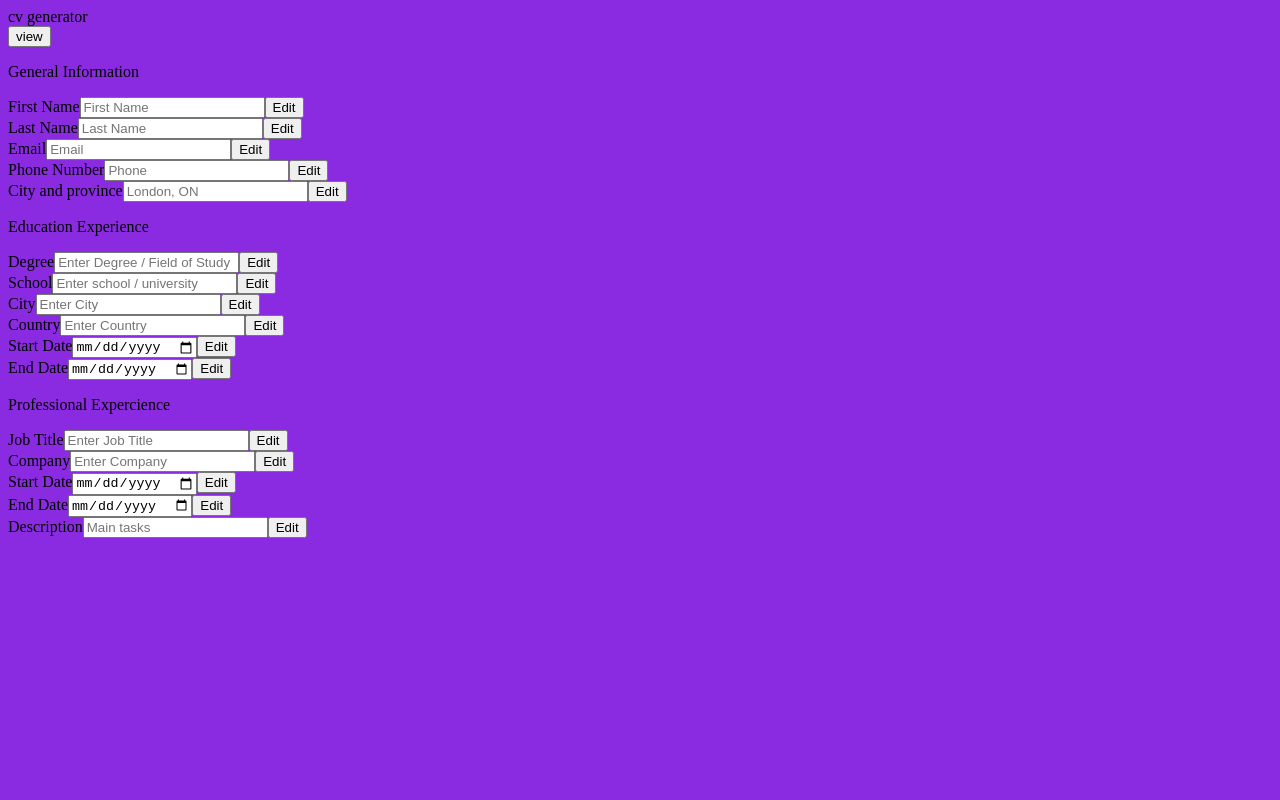
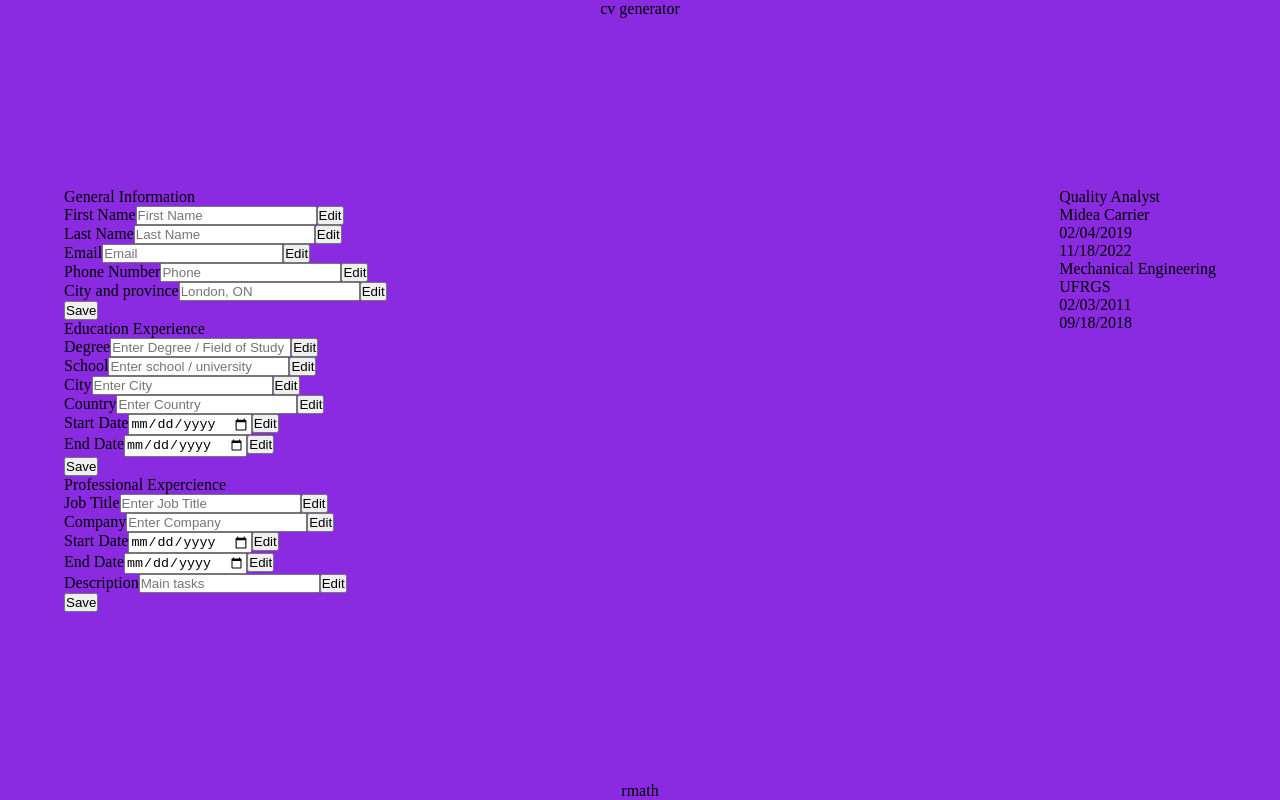
Before and after one commit to rmathr/cv-project, a React app: page / in a window 1280 px wide. Built offline with nearby package versions, Linux system fonts and the light colour scheme.

Commit message:
Mount page basic structure

```diff
--- a/src/components/App.js
+++ b/src/components/App.js
@@ -2,16 +2,39 @@ import React, { Component } from 'react';
 import BasicInfo from './BasicInfo';
 import Education from './Education';
 import Professional from './Professional';
+import RenderField from './RenderField';
 
+let info = [
+  {
+    title: 'Quality Analyst',
+    place: 'Midea Carrier',
+    startDate: '02/04/2019',
+    endDate: '11/18/2022',
+  },
+  {
+    title: 'Mechanical Engineering',
+    place: 'UFRGS',
+    startDate: '02/03/2011',
+    endDate: '09/18/2018',
+  },
+];
 class App extends Component {
   render() {
     return (
-      <div>
+      <div className="main-container">
         <header>cv generator</header>
-        <button>view</button>
-        <BasicInfo />
-        <Education />
-        <Professional />
+        <div className="main-content">
+          <div className="forms-fill">
+            <BasicInfo />
+            <Education />
+            <Professional />
+          </div>
+          <div className="cv-show">
+            <RenderField props={info[0]} />
+            <RenderField props={info[1]} />
+          </div>
+        </div>
+        <footer>rmath</footer>
       </div>
     );
   }
--- a/src/components/BasicInfo.js
+++ b/src/components/BasicInfo.js
@@ -4,7 +4,7 @@ import FormField from './FormField';
 class BasicInfo extends Component {
   render() {
     return (
-      <div>
+      <div className="filling-form">
         <p>General Information</p>
         <form>
           <FormField
@@ -32,6 +32,7 @@ class BasicInfo extends Component {
             inputID="addressField"
             label="City and province"
           />
+          <button type="submit">Save</button>
         </form>
       </div>
     );
--- a/src/components/Education.js
+++ b/src/components/Education.js
@@ -4,7 +4,7 @@ import FormField from './FormField';
 class Education extends Component {
   render() {
     return (
-      <div>
+      <div className="filling-form">
         <p>Education Experience</p>
         <form>
           <FormField
@@ -39,6 +39,7 @@ class Education extends Component {
             inputID="EndDateEducation"
             label="End Date"
           />
+          <button type="submit">Save</button>
         </form>
       </div>
     );
--- a/src/components/Professional.js
+++ b/src/components/Professional.js
@@ -4,7 +4,7 @@ import FormField from './FormField';
 class Professional extends Component {
   render() {
     return (
-      <div>
+      <div className="filling-form">
         <p>Professional Expercience</p>
         <form>
           <FormField
@@ -35,6 +35,7 @@ class Professional extends Component {
             inputID="mainTasks"
             label="Description"
           />
+          <button type="submit">Save</button>
         </form>
       </div>
     );
--- /dev/null
+++ b/src/components/RenderField.js
@@ -0,0 +1,40 @@
+import React, { Component } from 'react';
+
+const info = [
+  {
+    title: '',
+    place: '',
+    startDate: '',
+    endDate: '',
+  },
+];
+
+function RenderField({ props }) {
+  return (
+    <div className="render-field">
+      <p>{props.title}</p>
+      <p>{props.place}</p>
+      <p>{props.startDate}</p>
+      <p>{props.endDate}</p>
+    </div>
+  );
+}
+
+// class RenderField extends Component {
+//   constructor(props) {
+//     super(props);
+//   }
+
+//   render() {
+//     return (
+//       <div className="render-field">
+//         <p>{this.props.title}</p>
+//         <p>{this.props.place}</p>
+//         <p>{this.props.startDate}</p>
+//         <p>{this.props.endDate}</p>
+//       </div>
+//     );
+//   }
+// }
+
+export default RenderField;
--- a/src/style.css
+++ b/src/style.css
@@ -1,3 +1,24 @@
+*{
+    margin: 0;
+    padding: 0;
+    box-sizing: border-box;
+}
+
 body{
     background-color: blueviolet;
 }
+
+.main-container{
+    display: flex;
+    flex-direction: column;
+    height: 100dvh;
+    justify-content: space-between;
+    align-items: center;
+}
+
+.main-content{
+    width: 90%;
+    display: flex;
+    flex-direction: row;
+    justify-content: space-between;
+}
```
